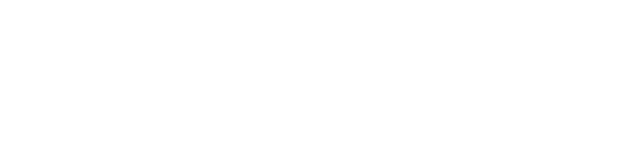
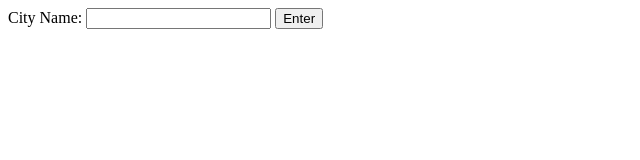
Before and after one commit to clam119/weather-project, a website: page index.html in a window 1280 px wide. Shown: the whole page, without its empty margins (0-640 px from the left). Drawn offline with Linux system fonts and the light colour scheme.

Commit message:
Added user input for city name & POST request to backend

```diff
--- a/index.html
+++ b/index.html
@@ -1,12 +1,19 @@
 <!DOCTYPE html>
 <html lang="en">
+
 <head>
     <meta charset="UTF-8">
     <meta http-equiv="X-UA-Compatible" content="IE=edge">
     <meta name="viewport" content="width=device-width, initial-scale=1.0">
-    <title>OpenWeatherMap API Powered -Weather Project</title>
+    <title>OpenWeatherMap API Powered - Weather Project</title>
 </head>
+
 <body>
+    <form action="/" method="post">
+        <label for="cityInput">City Name: </label>
+        <input id="cityInput" type="text" name="cityName" value="">
+        <button type="submit">Enter</button>
+    </form>
+</body>
 
-</body>
 </html>
```
